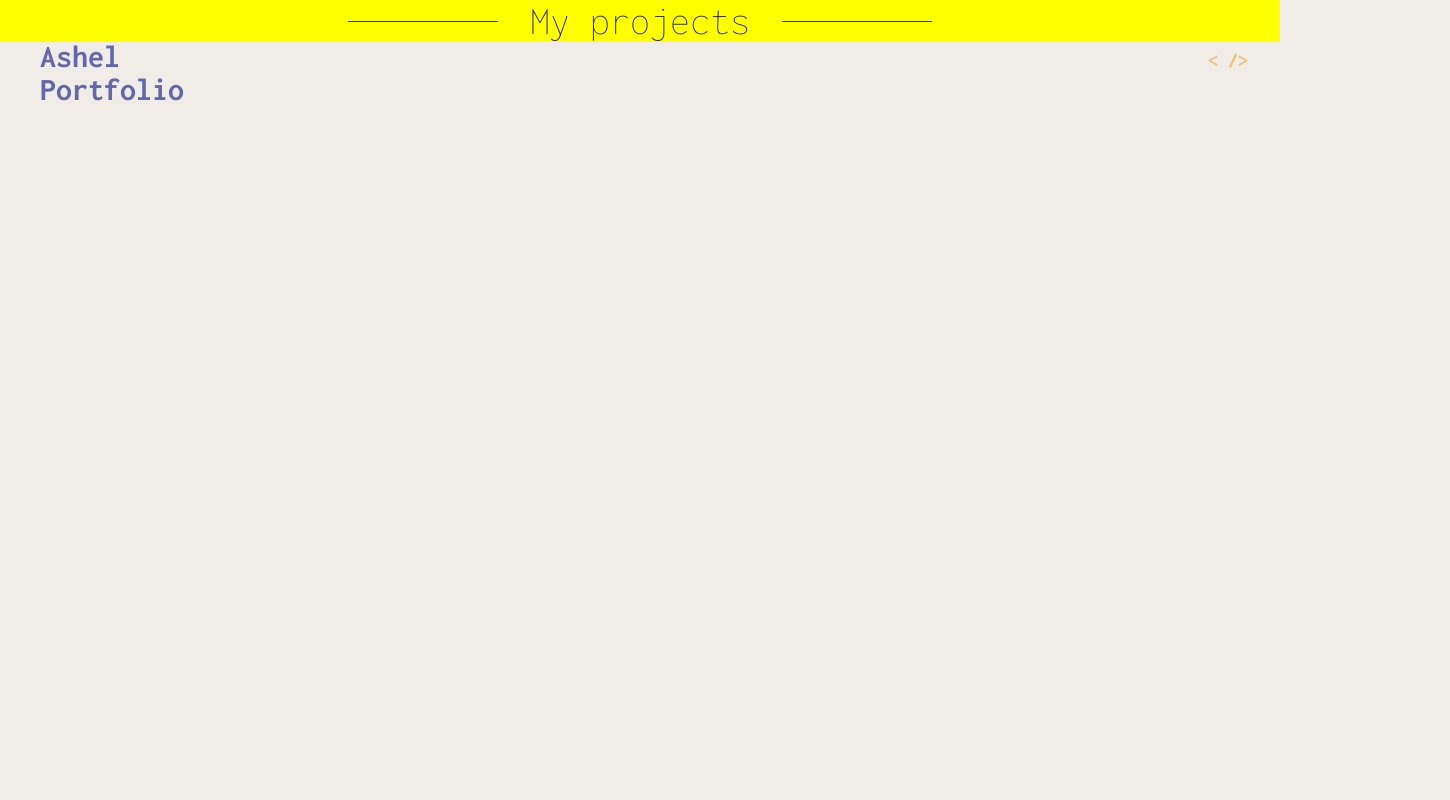
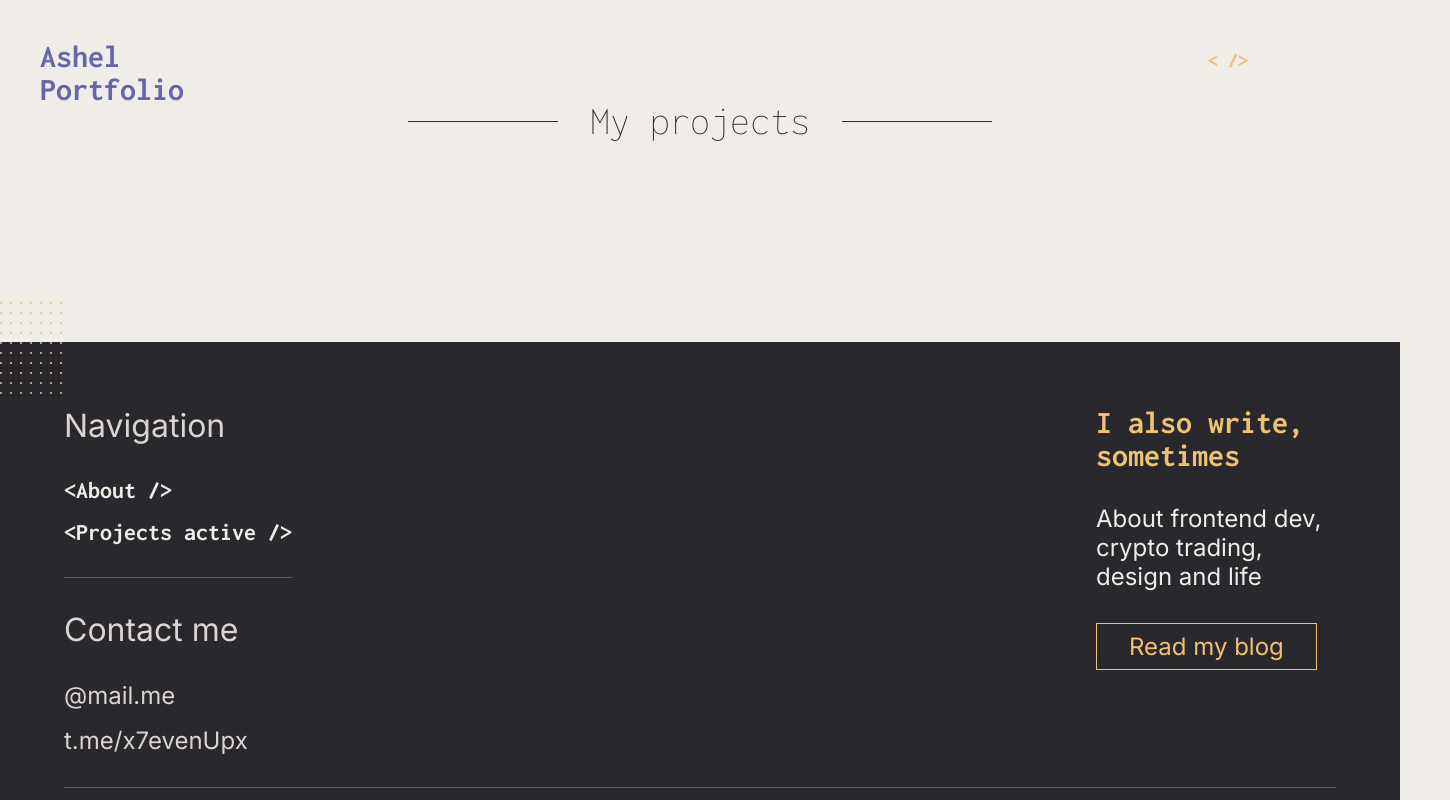
Before and after one commit to 7evenUp/ashel-portfolio, a React (Create React App) app: page /projects in a window 1280 px wide. Shown: the top 800 px of the page, 1450 px wide, since content can reach past the window. Built offline with nearby package versions, Linux system fonts and the light colour scheme.

Commit message:
Small changes

```diff
--- a/src/components/Socials/Socials.module.scss
+++ b/src/components/Socials/Socials.module.scss
@@ -11,7 +11,7 @@
     background-size: cover;
 
     &:hover {
-      opacity: 0.85;
+      opacity: 0.8;
     }
   }
 }
@@ -29,7 +29,7 @@
     background-size: cover;
 
     &:hover {
-      opacity: 0.85;
+      opacity: 0.8;
     }
   }
 }
--- a/src/pages/About/About.module.scss
+++ b/src/pages/About/About.module.scss
@@ -15,7 +15,7 @@
   margin: 100px auto;
   display: flex;
   flex-direction: column;
-  gap: 100px;
+  gap: 200px;
 }
 
 .avatar {
--- a/src/pages/Projects/Projects.module.scss
+++ b/src/pages/Projects/Projects.module.scss
@@ -1,3 +1,10 @@
+@use '../../styles/colors';
+@use '../../styles/mixins';
+
 .container {
-  background-color: yellow;
+  width: 1400px;
+  margin: 100px auto;
+  display: flex;
+  flex-direction: column;
+  gap: 200px;
 }
--- a/src/pages/Projects/Projects.tsx
+++ b/src/pages/Projects/Projects.tsx
@@ -1,11 +1,13 @@
 import React from 'react'
-import { SectionHeading } from '../../components'
+import { Footer, SectionHeading } from '../../components'
 import styles from './Projects.module.scss'
 
 export default function Projects() {
   return (
     <div className={styles.container}>
       <SectionHeading heading='My projects' />
+
+      <Footer />
     </div>
   )
 }
```
